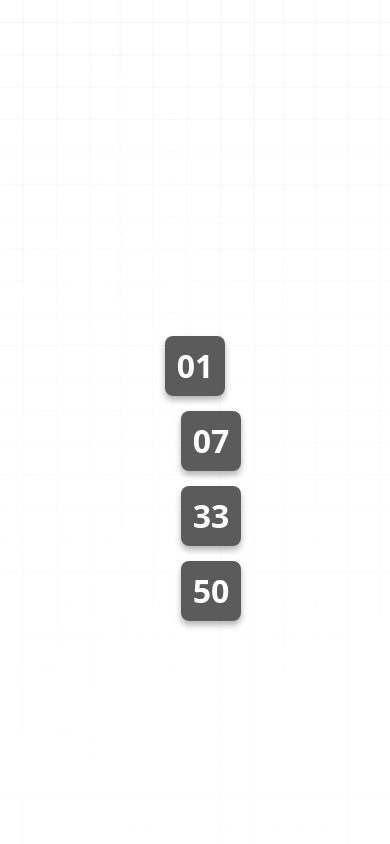
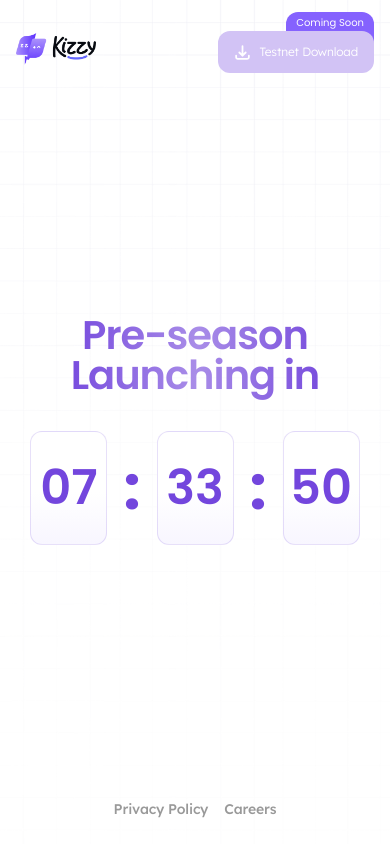
Before and after one commit to loktze/kizzy-web-final-main, a React (Create React App) app: page /countdownpage in a window 390 px wide. Built offline with nearby package versions, Linux system fonts and the light colour scheme.

Commit message:
react-confetti

```diff
--- a/package.json
+++ b/package.json
@@ -8,6 +8,7 @@
     "framer-motion": "^11.15.0",
     "lottie-react": "^2.4.0",
     "react": "^18.2.0",
+    "react-confetti": "^6.2.2",
     "react-dom": "^18.2.0",
     "react-router-dom": "^7.0.2",
     "react-scripts": "5.0.1",
--- a/public/index.html
+++ b/public/index.html
@@ -2,20 +2,28 @@
 <html lang="en">
     <head>
         <meta charset="utf-8" />
-        <link rel="icon" href="%PUBLIC_URL%/Web_icon.ico" />
+        <link rel="icon" href="%PUBLIC_URL%/web_icon.ico" />
 
-        <link rel="preload" href="https://fonts.googleapis.com/css2?family=Lexend:wght@300;400;500;600;700&family=Poppins:wght@400;500;600;700&display=swap" as="style" onload="this.rel='stylesheet'">
-        <link rel="preconnect" href="https://player.vimeo.com">
+        <link
+            rel="preload"
+            href="https://fonts.googleapis.com/css2?family=Lexend:wght@300;400;500;600;700&family=Poppins:wght@400;500;600;700&display=swap"
+            as="style"
+            onload="this.rel='stylesheet'"
+        />
+        <link rel="preconnect" href="https://player.vimeo.com" />
         <noscript>
-              <link href="https://fonts.googleapis.com/css2?family=Poppins:wght@400;600&display=swap" rel="stylesheet">
-            </noscript>
+            <link
+                href="https://fonts.googleapis.com/css2?family=Poppins:wght@400;600&display=swap"
+                rel="stylesheet"
+            />
+        </noscript>
         <meta name="viewport" content="width=device-width, initial-scale=1" />
         <meta name="theme-color" content="#000000" />
         <meta
             name="description"
             content="Kizzy | Social media betting app built on Monad"
         />
-        <link rel="apple-touch-icon" href="%PUBLIC_URL%/Website_icon.png" />
+        <link rel="apple-touch-icon" href="%PUBLIC_URL%/website_icon.png" />
 
         <link rel="manifest" href="%PUBLIC_URL%/manifest.json" />
 
@@ -23,5 +31,5 @@
     </head>
     <body>
         <div id="root"></div>
-      </body>
+    </body>
 </html>
--- a/src/components/CountdownUnit/CountdownUnit.css
+++ b/src/components/CountdownUnit/CountdownUnit.css
@@ -1,5 +1,3 @@
-/* src/components/CountdownUnit/CountdownUnit.css */
-
 .countdown-unit-container {
     display: flex;
     flex-direction: column;
@@ -7,26 +5,41 @@
 }
 
 .countdown-unit {
-    background-color: rgba(51, 51, 51, 0.8);
-    /* Semi-transparent background */
-    color: #fff;
-    width: 80px;
-    height: 80px;
-    /* Square shape */
-    border-radius: 8px;
+    font-family: "Poppins", sans-serif;
+    background: linear-gradient(180deg, #fff 53.79%, #f8f6ff 100%);
+    color: #7346dd;
+    width: 170px;
+    height: 210px;
+    border-radius: 12px;
+    border: 1px solid rgba(115, 70, 221, 0.17);
     display: flex;
     align-items: center;
     justify-content: center;
-    box-shadow: 0 4px 6px rgba(0, 0, 0, 0.3);
 }
 
 .countdown-value {
-    font-size: 2.5rem;
-    font-weight: bold;
+    font-size: 100px;
+    font-weight: 600;
 }
 
-/* Optional: Add hover effects or transitions */
-.countdown-unit:hover {
-    transform: scale(1.05);
-    transition: transform 0.3s ease;
+@media (max-width: 1024px) {
+    .countdown-unit {
+        width: 107px;
+        height: 144px;
+    }
+
+    .countdown-value {
+        font-size: 64px;
+    }
 }
+
+@media (max-width: 768px) {
+    .countdown-unit {
+        width: 77px;
+        height: 114px;
+    }
+
+    .countdown-value {
+        font-size: 48px;
+    }
+}
--- a/src/components/CountdownUnit/CountdownUnit.tsx
+++ b/src/components/CountdownUnit/CountdownUnit.tsx
@@ -1,6 +1,6 @@
 // src/components/CountdownUnit/CountdownUnit.tsx
-import React from 'react';
-import './CountdownUnit.css';
+import React from "react";
+import "./CountdownUnit.css";
 
 interface CountdownUnitProps {
   value: number;
--- a/src/pages/CountdownPage.css
+++ b/src/pages/CountdownPage.css
@@ -7,29 +7,82 @@
     z-index: 0;
 }
 
-.countdown-page>*:not(.overlay) {
+.countdown-page > *:not(.overlay) {
     position: relative;
     z-index: 1;
 }
 
 .countdown-units-container {
     display: flex;
-    gap: 20px;
+    align-items: center;
+    justify-content: center;
+    margin-top: 1.25rem;
+    z-index: 10;
 }
 
-/* Responsive Adjustments */
-@media (max-width: 768px) {
+@media (min-width: 1024px) {
     .countdown-units-container {
-        flex-direction: column;
-        gap: 15px;
-    }
-
-    .countdown-unit {
-        width: 60px;
-        height: 60px;
-    }
-
-    .countdown-value {
-        font-size: 2rem;
+        gap: 4px;
     }
 }
+@media (min-width: 768px) {
+    .countdown-units-container {
+        gap: 2px;
+    }
+}
+
+.countdown-headline {
+    font-family: "Poppins", sans-serif;
+    font-size: 100px;
+    text-align: center;
+    font-weight: 600;
+    background-image: linear-gradient(
+        92deg,
+        #7346dd 1.74%,
+        #a98de8 50.72%,
+        #7346dc 99.81%
+    );
+    background-clip: text;
+    -webkit-background-clip: text;
+    color: transparent;
+    line-height: 90px;
+    letter-spacing: -1px;
+    padding: 1.25rem 1.75rem;
+    display: flex;
+    flex-direction: column;
+    align-items: center;
+    justify-content: center;
+}
+
+@media (max-width: 1024px) {
+    .countdown-headline {
+        font-size: 80px;
+        line-height: 80px;
+        padding: 1rem 1rem;
+    }
+}
+
+@media (max-width: 768px) {
+    .countdown-headline {
+        font-size: 40px;
+        line-height: 40px;
+    }
+}
+
+.colon {
+    color: #7346dd;
+    text-align: center;
+    leading-trim: both;
+    text-edge: cap;
+    font-family: "Poppins", sans-serif;
+    font-size: 120px;
+    font-style: normal;
+    font-weight: 700;
+    line-height: normal;
+}
+
+@media (max-width: 1024px) {
+    .colon {
+        font-size: 60px;
+    }
+}
--- a/src/pages/CountdownPage.tsx
+++ b/src/pages/CountdownPage.tsx
@@ -1,32 +1,35 @@
 // src/pages/CountdownPage.tsx
-import React, { useState, useEffect, useMemo, useCallback } from 'react';
-import CountdownUnit from '../components/CountdownUnit/CountdownUnit';
-import Confetti from 'react-confetti';
-import './CountdownPage.css';
+import React, { useState, useEffect, useMemo, useCallback } from "react";
+import CountdownUnit from "../components/CountdownUnit/CountdownUnit";
+import Confetti from "react-confetti";
+import Header from "../components/layout/Header";
+import useMediaQuery from "../hooks/useMediaQuery";
+import "./CountdownPage.css";
 
 interface TimeLeft {
-  days: number;
   hours: number;
   minutes: number;
   seconds: number;
 }
 
 const CountdownPage: React.FC = () => {
+  const [currentPage] = useState<number>(6);
+  const isMedium = useMediaQuery("(max-width: 768px)");
+
   const targetDate = useMemo(() => {
     const now = new Date();
     now.setDate(now.getDate() + 2);
-    now.setHours(0, 0, 0, 0); // Set to midnight for clarity
+    now.setHours(0, 0, 0, 0);
     return now;
   }, []);
 
   // Memoize calculateTimeLeft to prevent ESLint warnings
   const calculateTimeLeft = useCallback((): TimeLeft => {
     const difference = targetDate.getTime() - new Date().getTime();
-    let timeLeft: TimeLeft = { days: 0, hours: 0, minutes: 0, seconds: 0 };
+    let timeLeft: TimeLeft = { hours: 0, minutes: 0, seconds: 0 };
 
     if (difference > 0) {
       timeLeft = {
-        days: Math.floor(difference / (1000 * 60 * 60 * 24)),
         hours: Math.floor((difference / (1000 * 60 * 60)) % 24),
         minutes: Math.floor((difference / (1000 * 60)) % 60),
         seconds: Math.floor((difference / 1000) % 60),
@@ -47,30 +50,39 @@ const CountdownPage: React.FC = () => {
   }, [calculateTimeLeft]);
 
   const hasCountdownFinished =
-    timeLeft.days === 0 &&
-    timeLeft.hours === 0 &&
-    timeLeft.minutes === 0 &&
-    timeLeft.seconds === 0;
+    timeLeft.hours === 0 && timeLeft.minutes === 0 && timeLeft.seconds === 0;
 
-  // Inline styles for background image
   const backgroundStyle: React.CSSProperties = {
     backgroundImage: `url('/images/background.png')`,
-    backgroundSize: 'cover',
-    backgroundPosition: 'center',
-    backgroundRepeat: 'no-repeat',
-    position: 'relative',
+    backgroundSize: "cover",
+    backgroundPosition: "center",
+    backgroundRepeat: "no-repeat",
+    position: "relative",
   };
 
   return (
-    <div className="flex flex-col items-center justify-center min-h-screen text-white" style={backgroundStyle}>
-      {/* Overlay for better readability */}
-      <div className="overlay"></div>
+    <div
+      className="flex flex-col items-center justify-center min-h-screen"
+      style={backgroundStyle}
+    >
+      <div className="fixed top-0 left-0 w-full z-[9999]">
+        <Header currentPage={currentPage} isMedium={isMedium} />
+      </div>
+      <h1
+        className="
+        countdown-headline
+        "
+      >
+        Pre-season
+        <br />
+        Launching in
+      </h1>
 
-      <h1 className="text-4xl font-bold mb-8">Pre-season Launching in</h1>
-      <div className="countdown-units-container flex space-x-8">
-        <CountdownUnit value={timeLeft.days} />
+      <div className="countdown-units-container flex items-center justify-center space-x-4 mt-5 z-10">
         <CountdownUnit value={timeLeft.hours} />
+        <span className="colon">:</span>
         <CountdownUnit value={timeLeft.minutes} />
+        <span className="colon">:</span>
         <CountdownUnit value={timeLeft.seconds} />
       </div>
       {hasCountdownFinished && (
@@ -79,6 +91,23 @@ const CountdownPage: React.FC = () => {
           <Confetti />
         </>
       )}
+      <footer className="absolute bottom-0 w-full bg-transparent">
+        <div className="hidden md:flex justify-end p-12">
+          <p className="p1footer">Privacy Policy</p>
+        </div>
+        <div
+          className={`${currentPage !== 6 ? "hidden" : "flex"} justify-center md:hidden`}
+        >
+          <div className="flex gap-4 pb-6">
+            <button>
+              <p className="p1footer">Privacy Policy</p>
+            </button>
+            <button>
+              <p className="p1footer">Careers</p>
+            </button>
+          </div>
+        </div>
+      </footer>
     </div>
   );
 };
```
